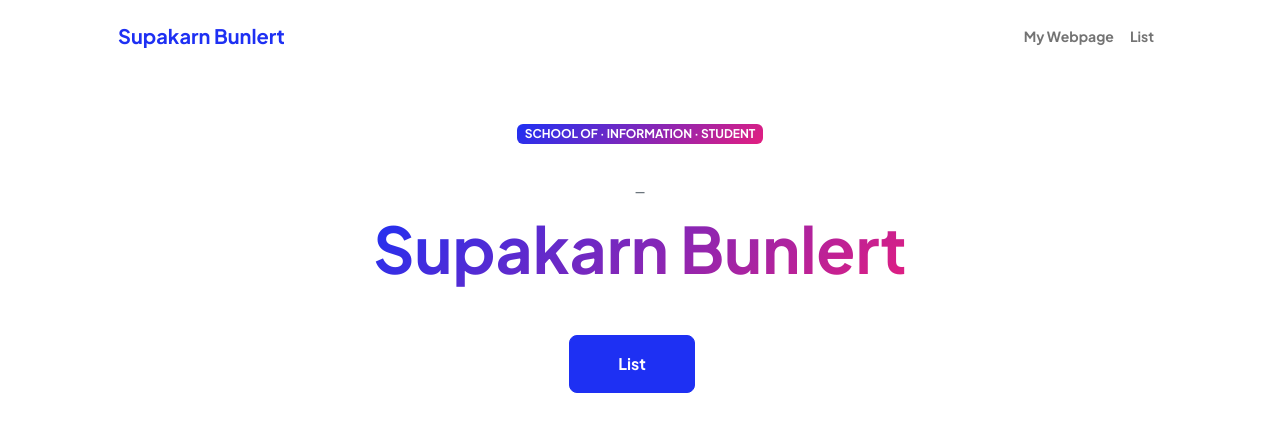
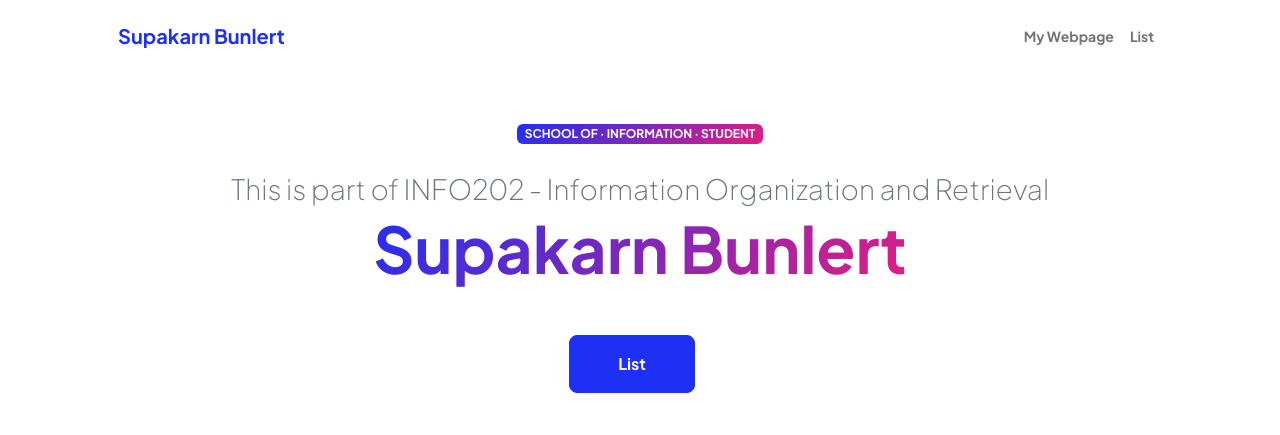
Before and after one commit to courtofdreams/supakarnb-profile, a plain HTML site: page index.html in a window 1280 px wide. Shown: the top 435 px of the page. Drawn offline with nearby package versions, Linux system fonts and the light colour scheme.

Commit message:
feat: update description

```diff
--- a/index.html
+++ b/index.html
@@ -40,7 +40,7 @@
                             <!-- Header text content-->
                             <div class="text-center text-xxl-start">
                                 <div class="badge bg-gradient-primary-to-secondary text-white mb-4"><div class="text-uppercase">School of &middot; Information &middot; Student</div></div>
-                                <div class="fs-3 fw-light text-muted">-</div>
+                                <div class="fs-3 fw-light text-muted">This is part of INFO202 - Information Organization and Retrieval</div>
                                 <h1 class="display-3 fw-bolder mb-5"><span class="text-gradient d-inline">Supakarn Bunlert</span></h1>
                                 <div class="d-grid gap-3 d-sm-flex justify-content-sm-center justify-content-xxl-start mb-3">
                                     <a class="btn btn-primary btn-lg px-5 py-3 me-sm-3 fs-6 fw-bolder" href="list.html">List</a>
```
